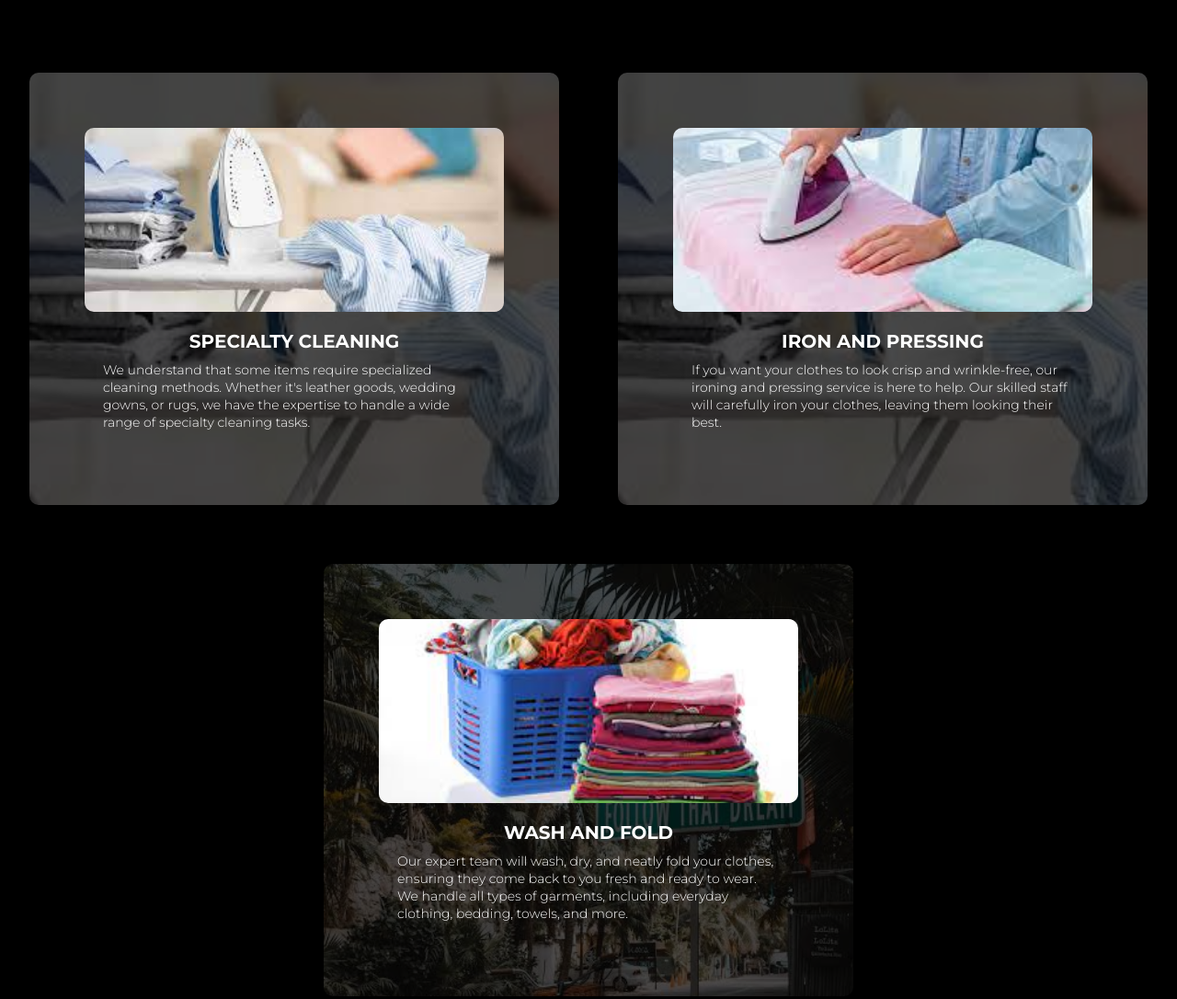
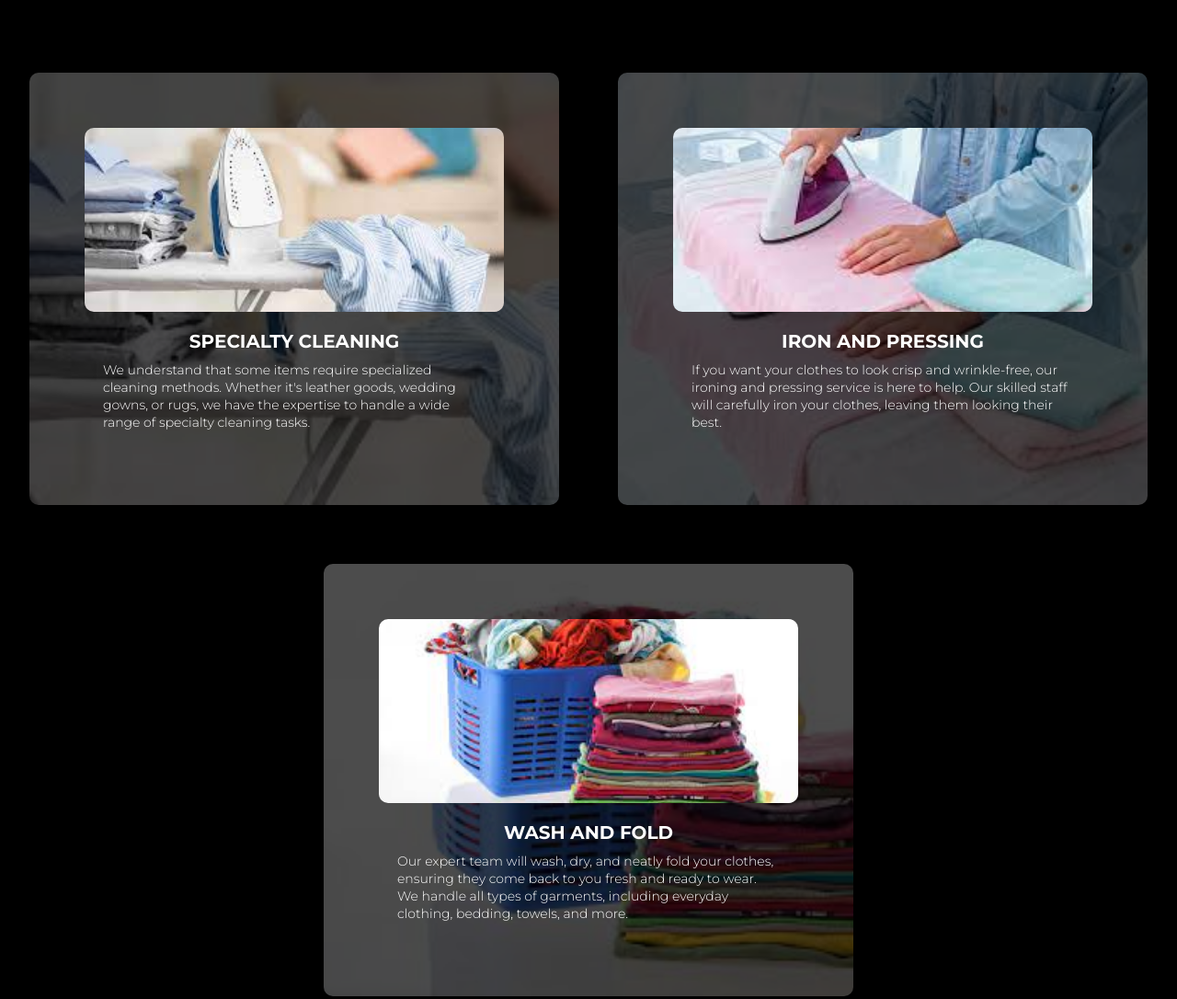
Before and after one commit to Haneef29/Certified-portfolio, a plain HTML site: page index.html in a window 1280 px wide. Shown: the part 1064-2150 px from the top of the page at 92% size. Drawn offline with nearby package versions, Linux system fonts and the light colour scheme; a web font is replaced by a local one.

Commit message:
tg certified

```diff
--- a/Css/style.css
+++ b/Css/style.css
@@ -328,7 +328,7 @@ p{
     background-image: url(./download.jpg);
 }
 #services .service-item.first{
-    background-image: url(./download.jpg);
+    background-image: url(./iron\ and\ press.jpg);
     /* overflow: hidden; */
 }
 #services .service-item img{
@@ -346,7 +346,7 @@ p{
     transform: scale(1.1);
 }
 #services .service-item.second{
-    background-image: url(./garden.jpg);
+    background-image: url(./wash\ and\ fold.jpg);
 }
 
 
--- a/index.html
+++ b/index.html
@@ -70,7 +70,7 @@
 
             </div>
             <div class="service-item first">
-                <img src="./css/iron and press.jpg" alt="">
+                <img src="./img/iron and press.jpg" alt="">
                 <div class="lower">
                     <h2> Iron and pressing</h2>
                     <p> If you want your clothes to look crisp and wrinkle-free, our ironing and pressing service is here to help. Our skilled staff will carefully iron your clothes, leaving them looking their best.
@@ -80,7 +80,7 @@
 
             </div>
             <div class="service-item second">
-                <img src="./css/wash and fold.jpg" alt="">
+                <img src="./img/wash and fold.jpg" alt="">
                 <div class="lower">
                     <h2>wash and fold</h2>
                 <p> Our expert team will wash, dry, and neatly fold your clothes, ensuring they come back to you fresh and ready to wear. We handle all types of garments, including everyday clothing, bedding, towels, and more.
```
Also changed, not shown: img/iron and press.jpg (added), img/wash and fold.jpg (added).
